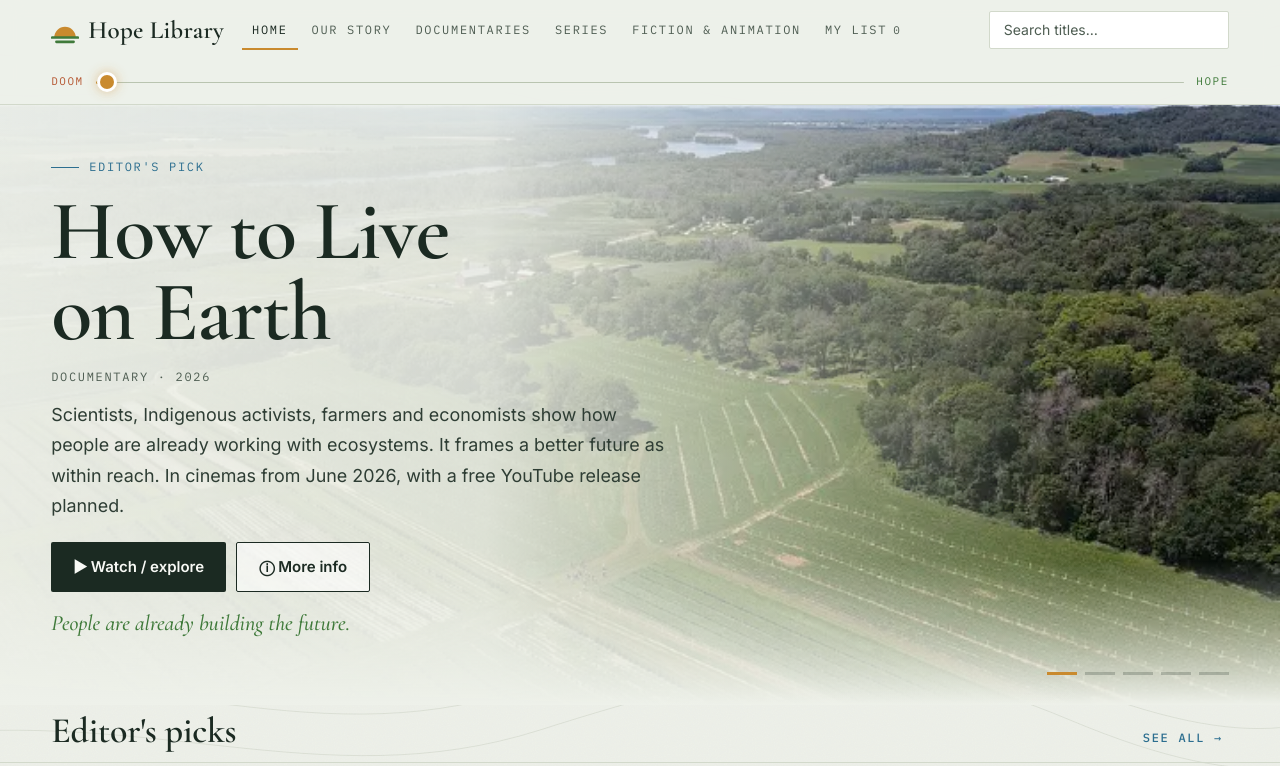
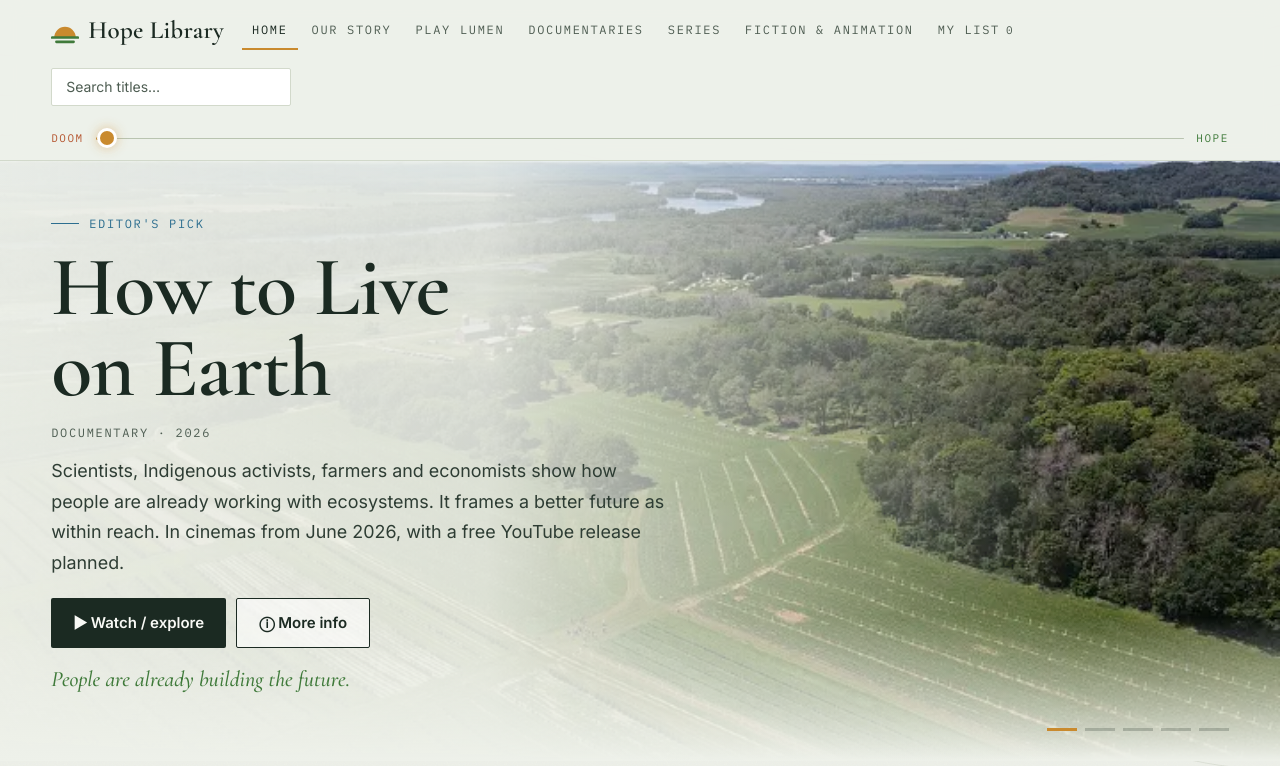
Before and after one commit to hopelibrary/hopelibrary.github.io, a plain HTML site: page index.html in a window 1280 px wide. Shown: the top 766 px of the page. Drawn offline with nearby package versions, Linux system fonts and the light colour scheme.

Commit message:
Home: Play Lumen link in the menu
Co-Authored-By: Claude Opus 5.5 <noreply@anthropic.com>

```diff
--- a/index.html
+++ b/index.html
@@ -59,6 +59,7 @@ button{font:inherit;color:inherit}
 .tabs::-webkit-scrollbar{display:none}
 .tab{white-space:nowrap;border:0;background:none;padding:6px 10px;border-radius:8px;cursor:pointer;font-family:var(--display);font-weight:var(--dw-semi,600);font-size:15px;color:var(--muted);display:inline-flex;gap:6px;align-items:baseline}
 .tab:hover{color:var(--ink)}
+a.tab{text-decoration:none}
 .tab[aria-current="page"]{color:var(--ink);box-shadow:inset 0 -2px 0 var(--terra);border-radius:0}
 .tab .c{font-family:var(--mono);font-size:11px;font-weight:400}
 .navr{display:flex;gap:10px;align-items:center}
@@ -655,8 +656,8 @@ function renderGrid(){
 /* tabs */
 function renderTabs(){
   const tc={};ITEMS.forEach(i=>tc[i.t]=(tc[i.t]||0)+1);
-  const tabs=[["home",T().tabHome],["story",STORY[state.lang].tab],...Object.keys(TYPES.en).map(t=>["type:"+t,TYPES[state.lang][t]]),["list",T().tabList,saved.size]];
-  $("tabs").innerHTML=tabs.map(([v,l,c])=>`<button class="tab" data-go="${v}" ${state.view===v?'aria-current="page"':""}>${esc(l)}${c!=null?` <span class="c">${c}</span>`:""}</button>`).join("");
+  const tabs=[["home",T().tabHome],["story",STORY[state.lang].tab],["link:lumen/","Play Lumen"],...Object.keys(TYPES.en).map(t=>["type:"+t,TYPES[state.lang][t]]),["list",T().tabList,saved.size]];
+  $("tabs").innerHTML=tabs.map(([v,l,c])=>v.startsWith("link:")?`<a class="tab" href="${v.slice(5)}">${esc(l)}</a>`:`<button class="tab" data-go="${v}" ${state.view===v?'aria-current="page"':""}>${esc(l)}${c!=null?` <span class="c">${c}</span>`:""}</button>`).join("");
 }
 
 /* detail sheet */
```
